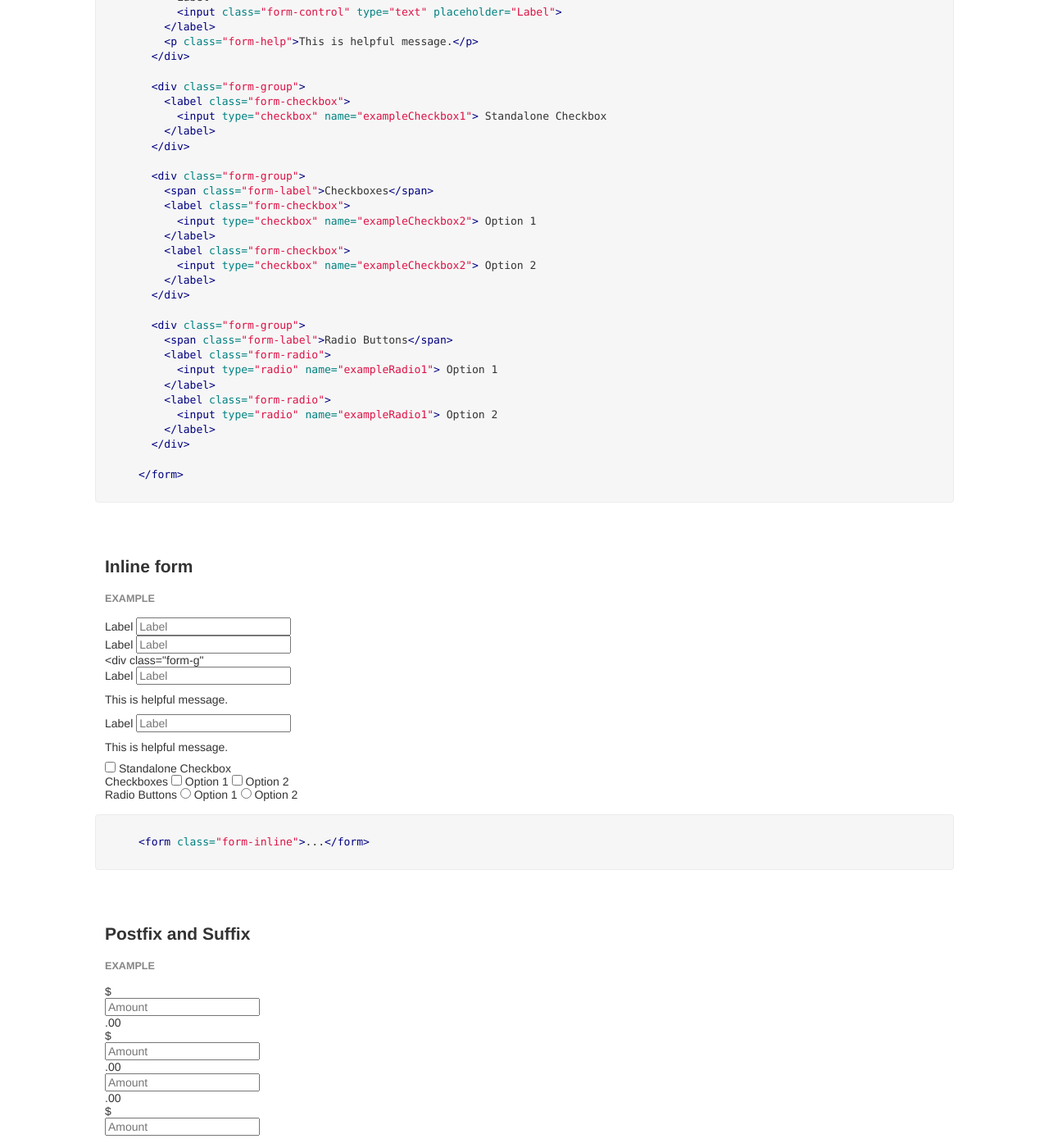
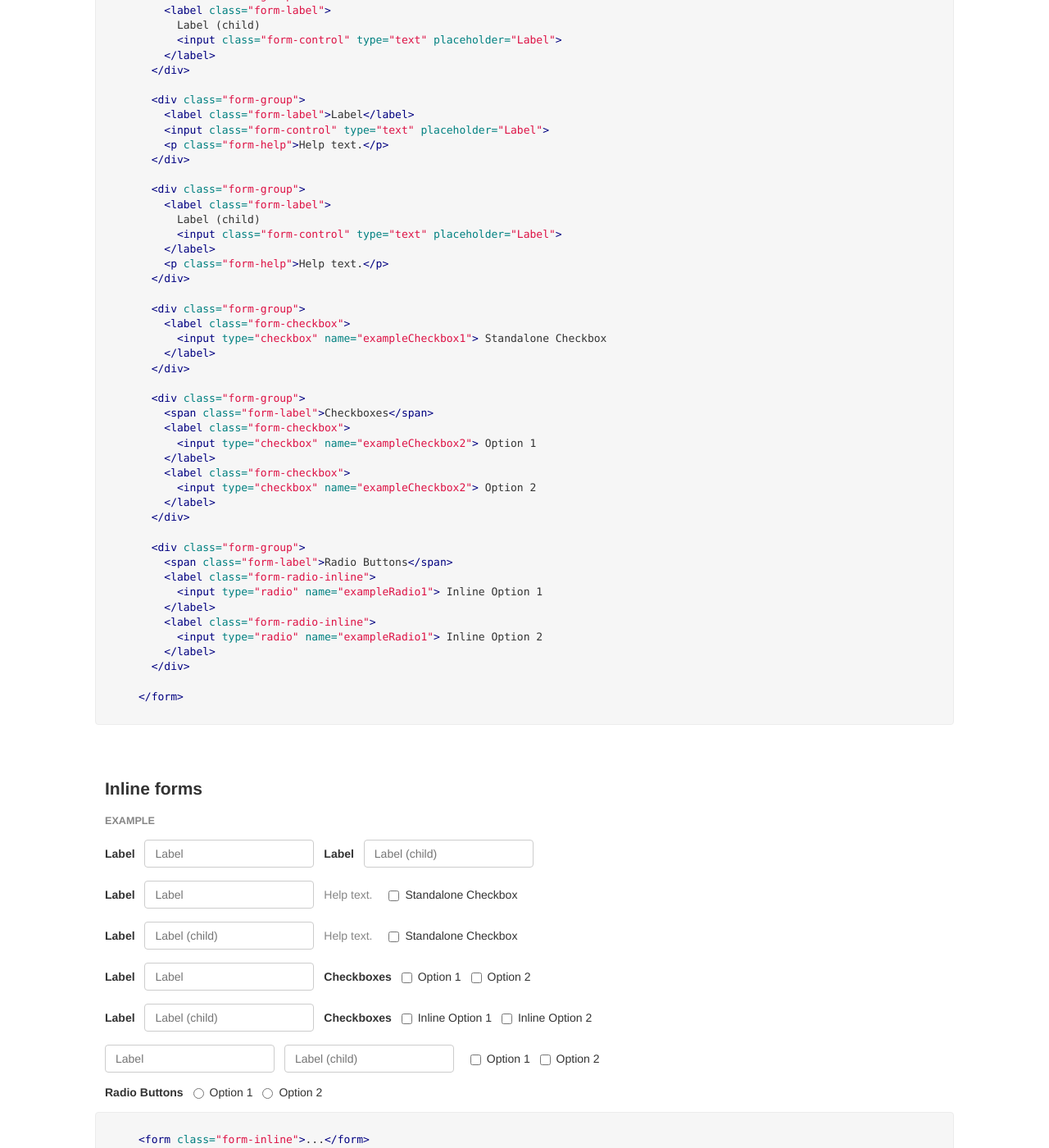
Before and after one commit to lintelio/lintel, a Jekyll site: the page built from docs/core/index.html, in a window 1280 px wide and 1400 px high, scrolled down 12609 px. Shown: the whole window at 82% size. Built offline with Jekyll 4.4.1, drawn with Linux system fonts in a browser that asks for light colours; some of the changed text lies outside the part shown.

Commit message:
Begin styling forms

```diff
--- a/docs/_sass/docs.scss
+++ b/docs/_sass/docs.scss
@@ -145,6 +145,12 @@
 .lt-colors-success-border   { border-color: $state-success-border !important; }
 .lt-colors-info-border      { border-color: $state-info-border !important; }
 
+
+// Forms
+// -----
+.lt-form-control-focused {
+  @extend .form-control:focus;
+}
 .lt-colors-primary-text     { color: $state-primary-text !important; }
 .lt-colors-secondary-text   { color: $state-secondary-text !important; }
 .lt-colors-error-text       { color: $state-error-text !important; }
--- a/docs/assets/css/docs.css
+++ b/docs/assets/css/docs.css
@@ -1,3 +1,105 @@
+input[type="search"] {
+  box-sizing: border-box;
+  -webkit-appearance: none; }
+
+input[type="file"] {
+  display: block; }
+
+input[type="range"] {
+  display: block;
+  width: 100%; }
+
+select[multiple], select[size] {
+  height: auto; }
+
+.form-group {
+  margin-bottom: 16px; }
+
+.form-label {
+  display: block;
+  font-weight: bold;
+  margin-bottom: 5px;
+  max-width: 100%; }
+
+.form-control {
+  background: #fff;
+  border: 1px solid #cccccc;
+  border-radius: 4px;
+  color: #333333;
+  display: block;
+  font-size: 1em;
+  font-weight: normal;
+  height: 34px;
+  line-height: strip-unit(1.42857);
+  padding: 5px 12px;
+  width: 100%; }
+  .form-control.disabled, .form-control[disabled], .form-control[readonly] {
+    background-color: #fbfbfb;
+    border-color: #d9d9d9;
+    color: #333333;
+    cursor: not-allowed; }
+
+.form-control:focus, .lt-form-control-focused {
+  border-color: #59abe3;
+  box-shadow: 0 0 6px rgba(89, 171, 227, 0.4);
+  outline: 0 none; }
+
+.form-label > .form-control {
+  margin-top: 5px; }
+
+.form-control-placeholder {
+  color: #333333;
+  display: block;
+  font-size: 1em;
+  font-weight: normal;
+  height: 34px;
+  padding: 5px 0; }
+
+textarea.form-control {
+  height: auto; }
+
+.form-checkbox, .form-radio, .form-checkbox-inline, .form-radio-inline {
+  display: block;
+  padding-left: 20px;
+  position: relative;
+  margin: 5px 0; }
+
+.form-checkbox > input[type="checkbox"], .form-checkbox-inline > input[type="checkbox"], .form-radio > input[type="radio"], .form-radio-inline > input[type="radio"] {
+  line-height: normal;
+  margin-top: 3px;
+  margin-left: -20px;
+  position: absolute; }
+
+.form-checkbox-inline, .form-radio-inline {
+  display: inline-block;
+  margin-right: 8px; }
+
+.form-help {
+  color: #868686;
+  margin: 5px 0; }
+
+.form-inline .form-group {
+  display: inline-block;
+  margin-bottom: 0;
+  margin-right: 8px; }
+.form-inline .form-label {
+  display: inline-block;
+  margin-bottom: 0; }
+.form-inline .form-control {
+  margin-left: 8px; }
+.form-inline .visible-sr + .form-control {
+  margin-left: 0; }
+.form-inline .form-control {
+  display: inline-block;
+  margin-top: 0;
+  width: auto; }
+.form-inline .form-help {
+  display: inline-block;
+  margin-left: 8px; }
+.form-inline .form-checkbox, .form-inline .form-radio, .form-inline .form-checkbox-inline, .form-inline .form-radio-inline {
+  display: inline-block;
+  margin: 0 0 0 8px; }
+
 .list, .list-stacked, .list-striped, .list-inline {
   list-style: none;
   padding-left: 0; }
--- a/sass/lintel.scss
+++ b/sass/lintel.scss
@@ -3,6 +3,7 @@
 @import "lintel/mixins.scss";
 
 // lintelinjector:scss
+@import "lintel/forms.scss";
 @import "lintel/lists.scss";
 @import "lintel/normalize.scss";
 @import "lintel/typography.scss";
```
Also changed, not shown: docs/_posts/2014-12-23-core-forms.md (+99 -31 lines), sass/lintel/forms.scss (added, +226 -0 lines), dist/lintel.css, dist/lintel.min.css, docs/assets/css/docs.min.css, 2 other files.
